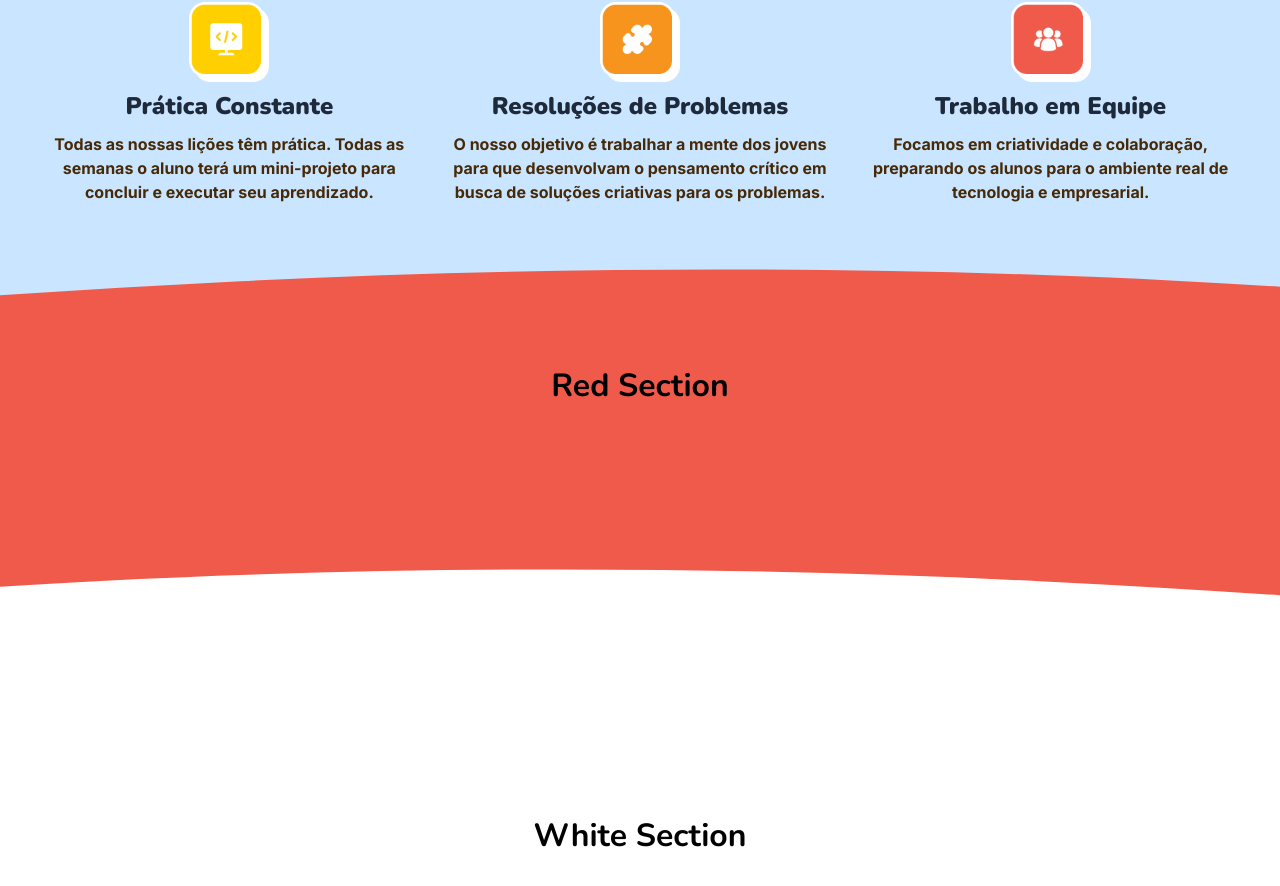
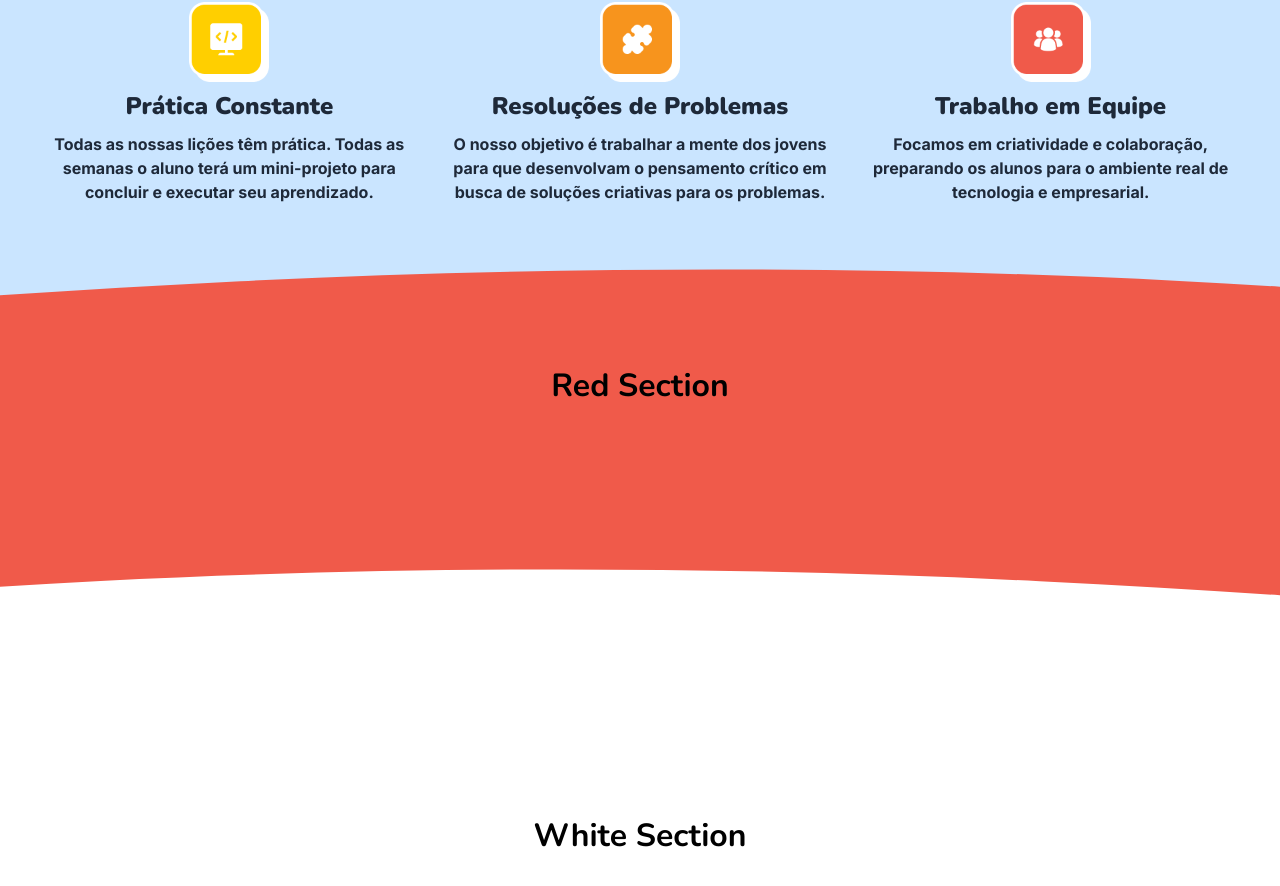
Before and after one commit to mpaaserrano/DKTesting, a React (Vite) app in the folder dionakids/: page / in a window 1280 px wide. Shown: the part 3514-4400 px from the top of the page. Built offline with nearby package versions, Linux system fonts and the light colour scheme.

Commit message:
Updated color

```diff
--- a/dionakids/src/components/sections/MethodologySection.css
+++ b/dionakids/src/components/sections/MethodologySection.css
@@ -24,9 +24,11 @@
 .item-body h3 {
     font-size: 1.5rem;
     font-weight: 900;
+    color: #1E2939;
 }
 
 .item-body p {
     margin-top: 2%;
     text-align: center;
+    color: #1E2939;
 }
```
